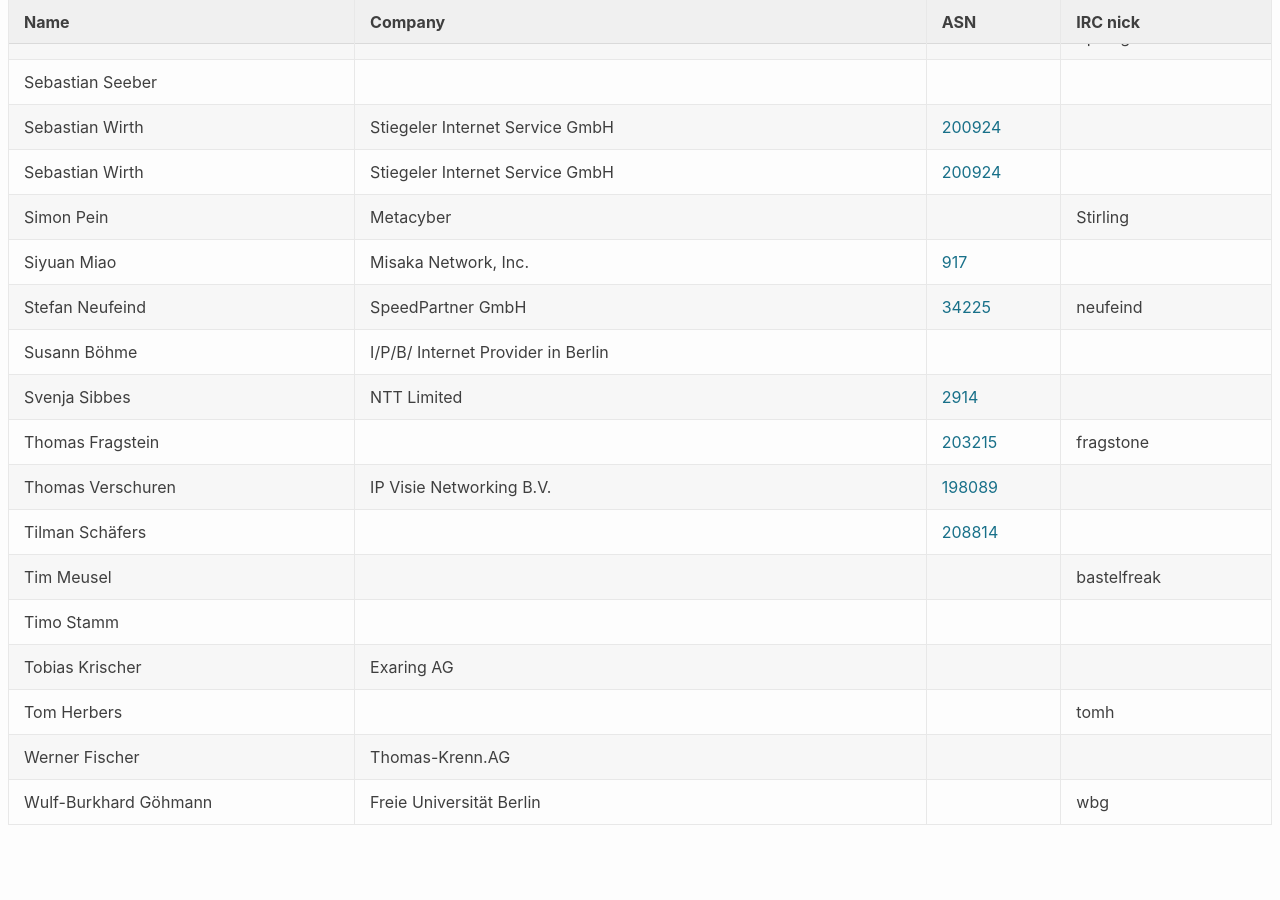
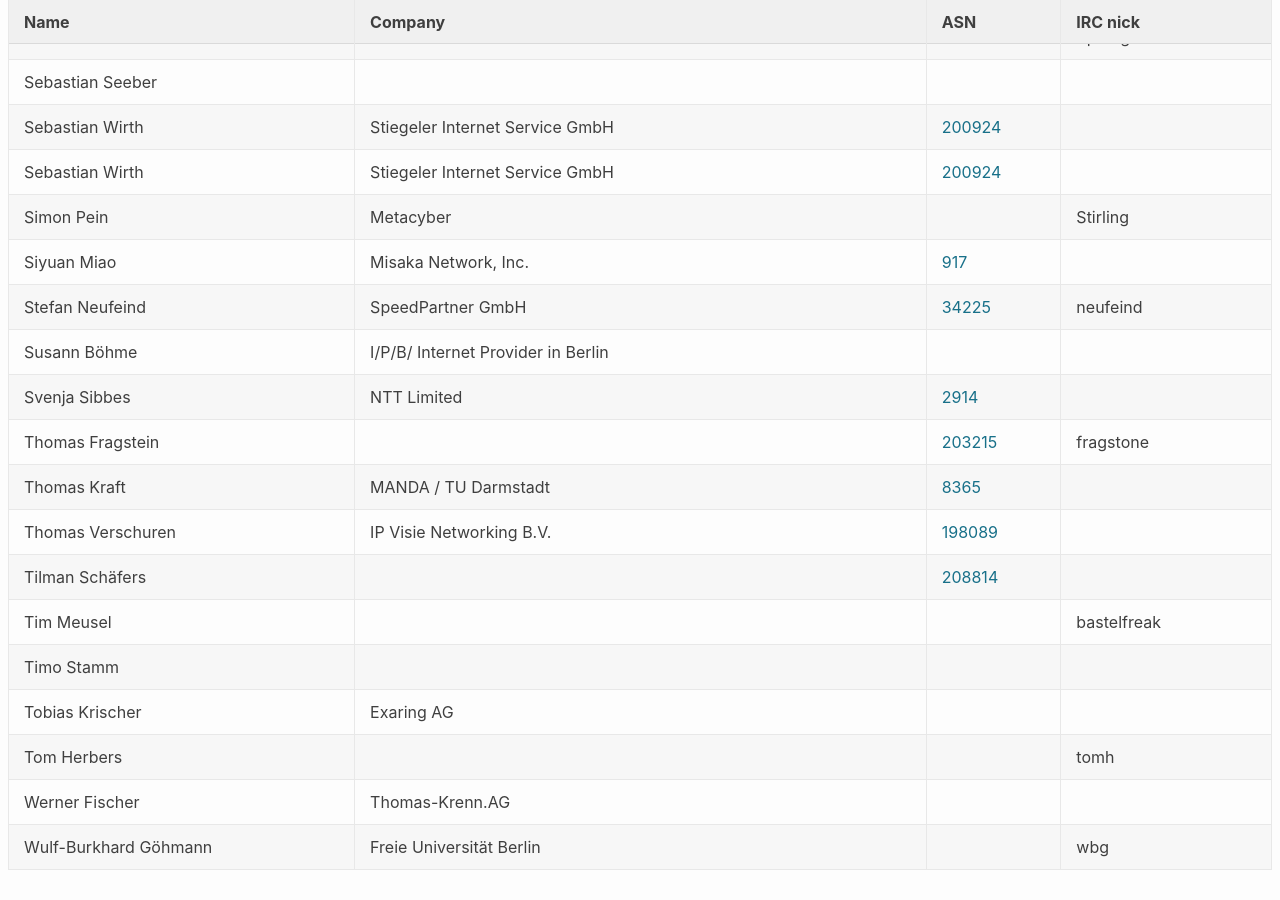
Before and after one commit to denog/pretix-attendeelist, a Jekyll site: the page built from denog14/index.md, in a window 1280 px wide and 900 px high, scrolled down 18707 px. Built offline with Jekyll 4.4.1, drawn with Linux system fonts in a browser that asks for light colours; before the commit the page ends 19562 px from its top, so only the background shows below that.

Commit message:
Latest data: Fri Nov  4 15:52:40 UTC 2022

```diff
--- a/_data/attendees_denog14_remote.json
+++ b/_data/attendees_denog14_remote.json
@@ -786,6 +786,12 @@
     "asn": "203215"
   },
   {
+    "name": "Thomas Kraft",
+    "company": "MANDA / TU Darmstadt",
+    "irc": null,
+    "asn": "8365"
+  },
+  {
     "name": "Thomas Verschuren",
     "company": "IP Visie Networking B.V.",
     "irc": null,
```
